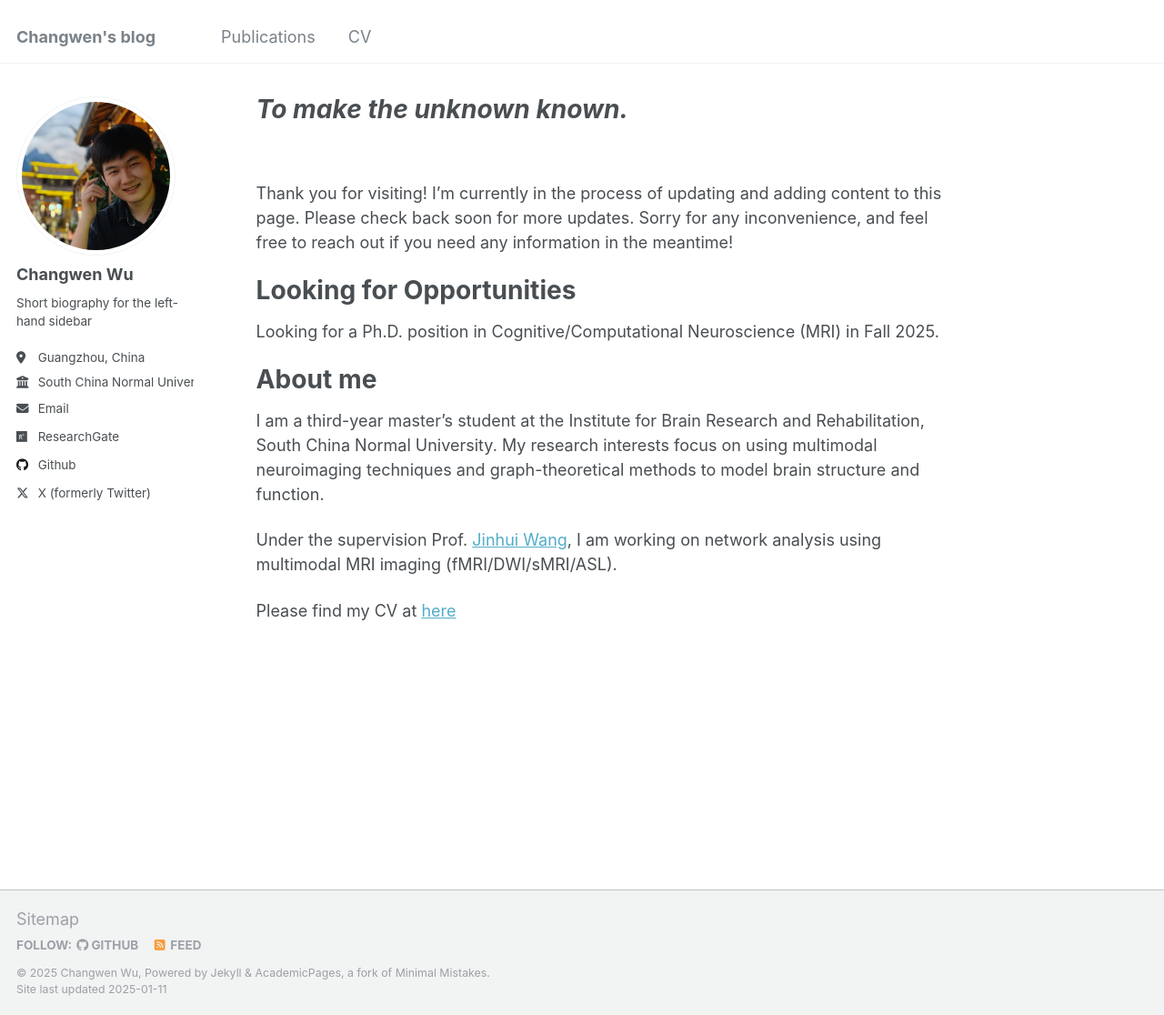
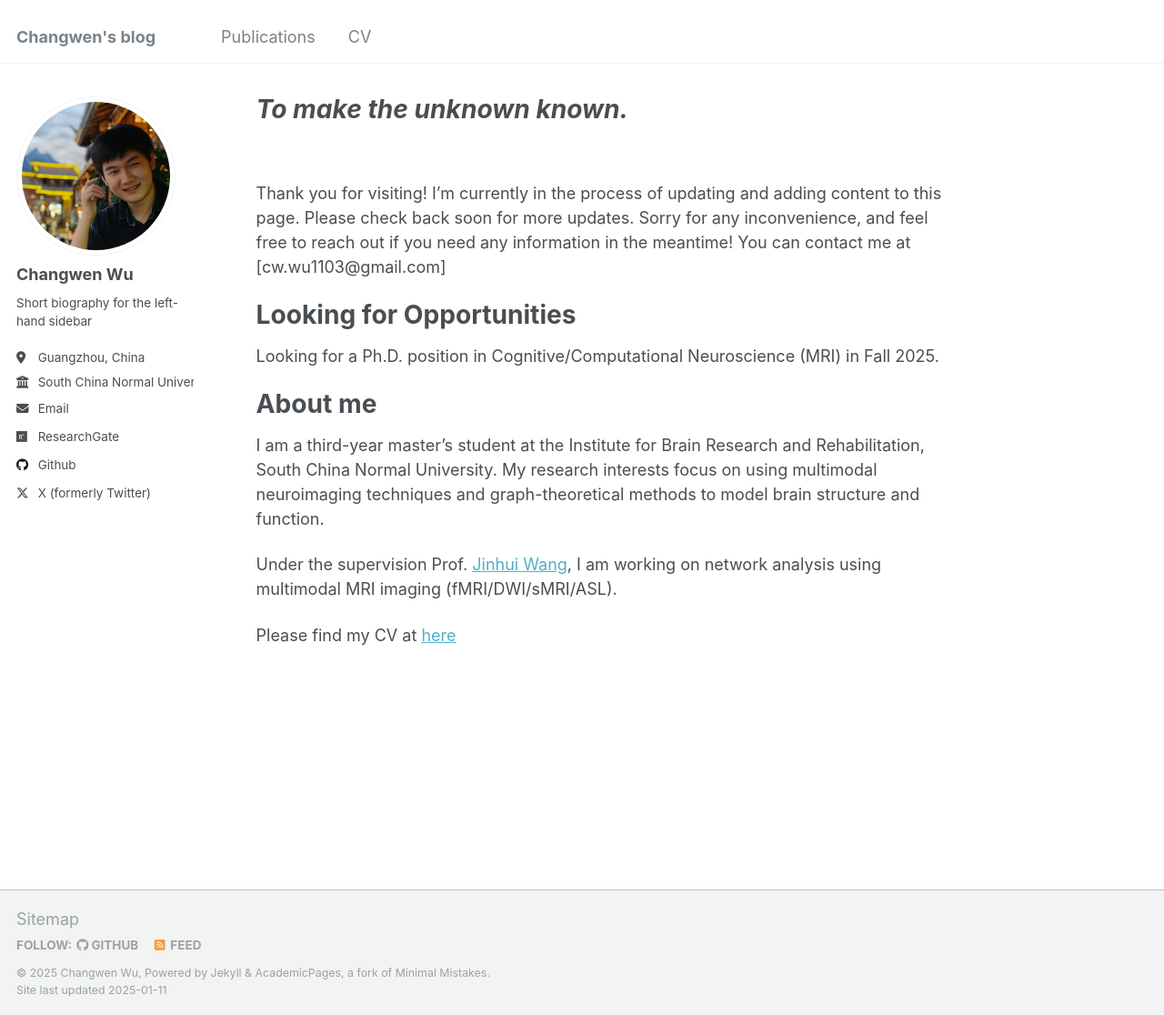
Before and after one commit to Changwen-Wu/Changwen-Wu.github.io, a Jekyll site: the page built from _pages/about.md, in a window 1280 px wide and 1116 px high. Shown: the whole window at 91% size. Built offline with Jekyll 4.4.1, drawn with Linux system fonts in a browser that asks for light colours.

Commit message:
Update about.md

```diff
--- a/_pages/about.md
+++ b/_pages/about.md
@@ -9,7 +9,7 @@ redirect_from:
 
 <br>
 
-Thank you for visiting! I’m currently in the process of updating and adding content to this page. Please check back soon for more updates. Sorry for any inconvenience, and feel free to reach out if you need any information in the meantime!
+Thank you for visiting! I’m currently in the process of updating and adding content to this page. Please check back soon for more updates. Sorry for any inconvenience, and feel free to reach out if you need any information in the meantime! You can contact me at [cw.wu1103@gmail.com]
 
 Looking for Opportunities
 ======
```
